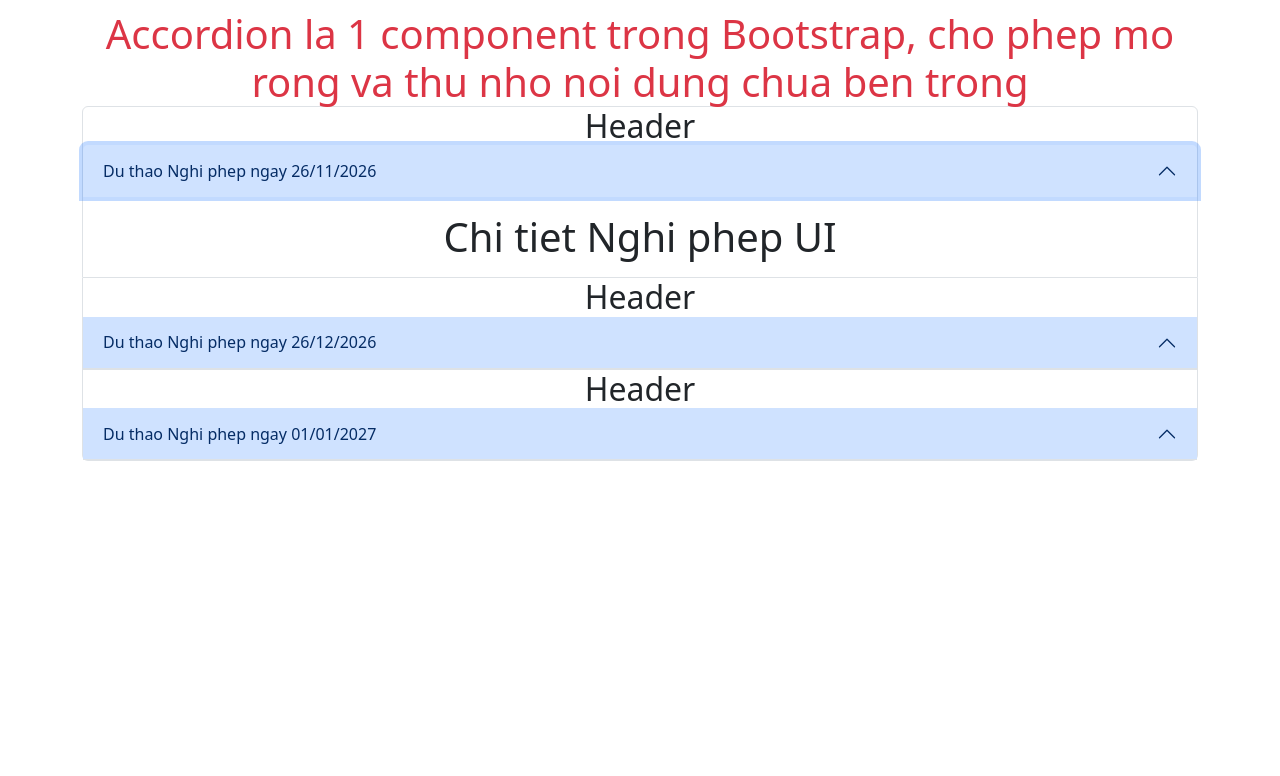
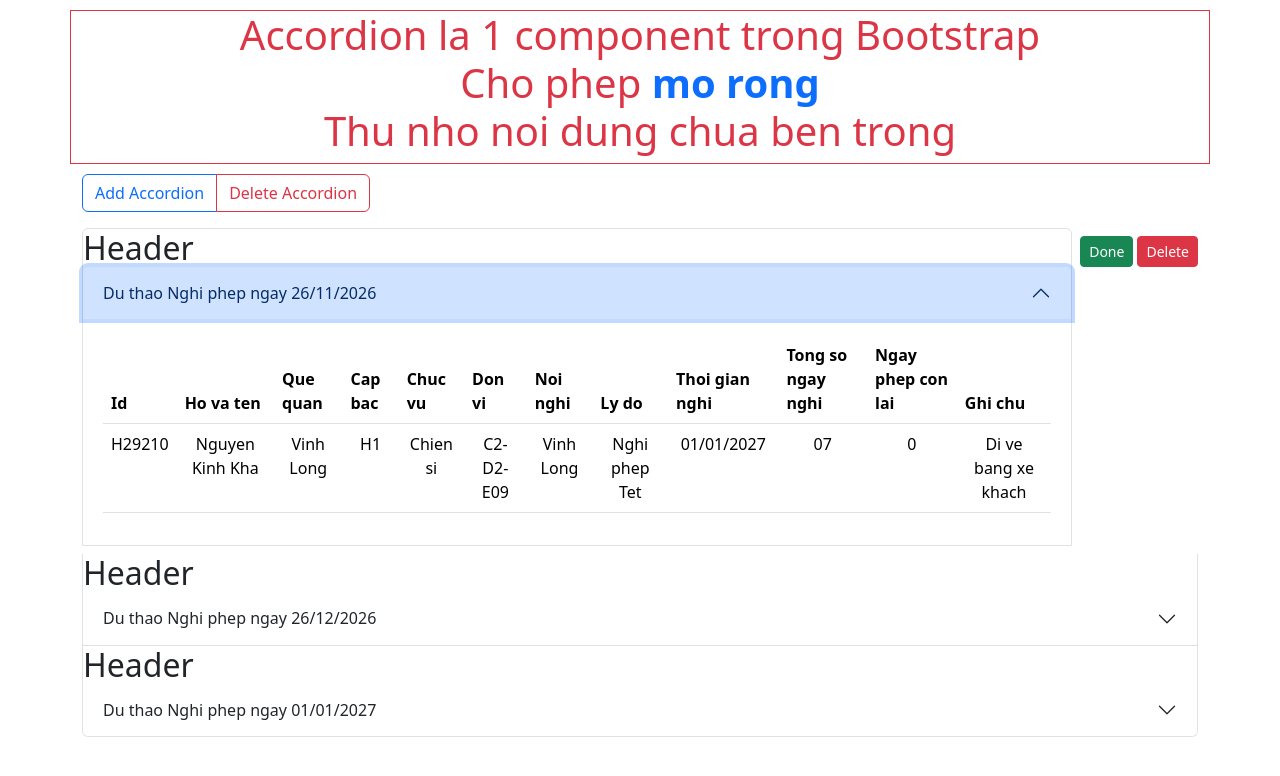
Before and after one commit to KinhKhaVN/Web, a plain HTML site: page Accordion/main.html in a window 1280 px wide. Both pictures are taken after a click on the button "Du thao Nghi phep ngay 26/11/2026". Drawn offline with nearby package versions, Linux system fonts and the light colour scheme.

Commit message:
repare root

```diff
--- a/Accordion/main.html
+++ b/Accordion/main.html
@@ -14,15 +14,24 @@
 
   <body>
 
-    <header class="container text-danger text-center">
-      <h1>Accordion la 1 component trong Bootstrap, cho phep mo rong va thu nho noi dung chua ben trong</h1<
+    <header class="container text-danger text-center border border-danger">
+      <h1>Accordion la 1 component trong Bootstrap<br/> Cho phep <strong class="text-primary">mo rong</strong><br/>Thu nho noi dung chua ben trong</h1>
     </header>
 
+    <div class="container mb-3">
+      <div class="btn-group ">
+        <button id="btn-add-accordion" type="button" class="btn btn-outline-primary">Add Accordion</button>
+        <button id="btn-delete-accordion" type="button" class="btn btn-outline-danger">Delete Accordion</button>
+      </div>
+    </div>
+
+    <div class="container">
       <div id="accordion-root" class="accordion">
-      <div class="accordion-item">
+        <div class="accordion-row d-flex align-items-start gap-2 mb-2">
+          <div class="accordion-item flex-grow-1">
             <h2 class="accordion-header">
               Header
-          <button class="accordion-button"
+              <button class="accordion-button collapsed"
                       type="button"
                       data-bs-toggle="collapse"
                       data-bs-target="#du-thao1"
@@ -31,10 +40,48 @@
                 Du thao Nghi phep ngay 26/11/2026
               </button>
             </h2>
-        <div id="du-thao1" class="accordion-collapse collapse">
-          <div class="accordion-body">
-            Chi tiet Nghi phep UI
+            <div id="du-thao1" class="accordion-collapse collapse" data-bs-parent="#accordion-root">
+              <div class="accordion-body ">
+                <table class="table table-hover">
+                  <thead>
+                    <tr>
+                      <th>Id</th>
+                      <th>Ho va ten</th>
+                      <th>Que quan</th>
+                      <th>Cap bac</th>
+                      <th>Chuc vu</th>
+                      <th>Don vi</th>
+                      <th>Noi nghi</th>
+                      <th>Ly do</th>
+                      <th>Thoi gian nghi</th>
+                      <th>Tong so ngay nghi</th>
+                      <th>Ngay phep con lai</th>
+                      <th>Ghi chu</th>
+                    </tr>
+                  </thead>
+                  <tbody>
+                    <tr>
+                      <td class="text-center">H29210</td>
+                      <td class="text-center">Nguyen Kinh Kha</td>
+                      <td class="text-center">Vinh Long</td>
+                      <td class="text-center">H1</td>
+                      <td class="text-center">Chien si</td>
+                      <td class="text-center">C2-D2-E09</td>
+                      <td class="text-center">Vinh Long</td>
+                      <td class="text-center">Nghi phep Tet</td>
+                      <td class="text-center">01/01/2027</td>
+                      <td class="text-center">07</td>
+                      <td class="text-center">0</td>
+                      <td class="text-center">Di ve bang xe khach</td>
+                    </tr>
+                  </tbody>
+                </table>
               </div>
+            </div>
+          </div>
+          <div class="d-flex gap-1 mt-2">
+            <button type="button" class="btn btn-success btn-sm btn-done">Done</button>
+            <button type="button" class="btn btn-danger btn-sm btn-delete">Delete</button>
           </div>
         </div>
         <div class="accordion-item">
@@ -49,9 +96,9 @@
               Du thao Nghi phep ngay 26/12/2026
             </button>
           </h2>
-        <div id="du-thao2" class="accordion-collapse collapse">
-          <div class="accordion-body">
-            Chi tiet Nghi phep UI
+          <div id="du-thao2" class="accordion-collapse collapse" data-bs-parent="#accordion-root">
+            <div class="accordion-body text-warning">
+              Chi tiet Nghi phep 2 UI
             </div>
           </div>
         </div>
@@ -67,16 +114,51 @@
               Du thao Nghi phep ngay 01/01/2027
             </button>
           </h2>
-        <div id="du-thao3" class="accordion-collapse collapse">
-          <div class="accordion-body">
-            Chi tiet Nghi phep UI
+          <div id="du-thao3" class="accordion-collapse collapse" data-bs-parent="#accordion-root">
+            <div class="accordion-body text-success">
+              Chi tiet Nghi phep 3 UI
             </div>
           </div>
         </div>
       </div>
-
+      <div>
 
   </body>
 
+  <script src="script.js"></script>
+
+  <script>
+    const addBtn = document.getElementById("btn-add-accordion");
+    const deleteBtn = document.getElementById("btn-delete-accordion");
+    const clone = document.querySelector(".accordion-item");
+
+    addBtn.addEventListener("click", () => {
+      addAccordionTo("accordion-root", clone);
+    });
+
+    deleteBtn.addEventListener("click", () => {
+      deleteAccordionItem("accordion-root");
+    });
+  </script>
+
+  <script>
+    document.getElementById("accordion-root").addEventListener("click", (e) => {
+      const row = e.target.closest(".accordion-row");
+      if (!row) return;
+
+      // Khi bấm Delete ở từng dòng -> Xóa đúng dòng đó
+      if (e.target.classList.contains("btn-delete")) {
+        row.remove();
+      }
+
+      // Khi bấm Done ở từng dòng -> Gạch ngang tiêu đề
+      if (e.target.classList.contains("btn-done")) {
+        const btn = row.querySelector(".accordion-button");
+        btn.classList.toggle("text-decoration-line-through");
+        btn.classList.toggle("text-muted");
+      }
+    });
+  </script>
+
 
 </html>
```
Lines whose indentation alone changed are shown as unchanged.
